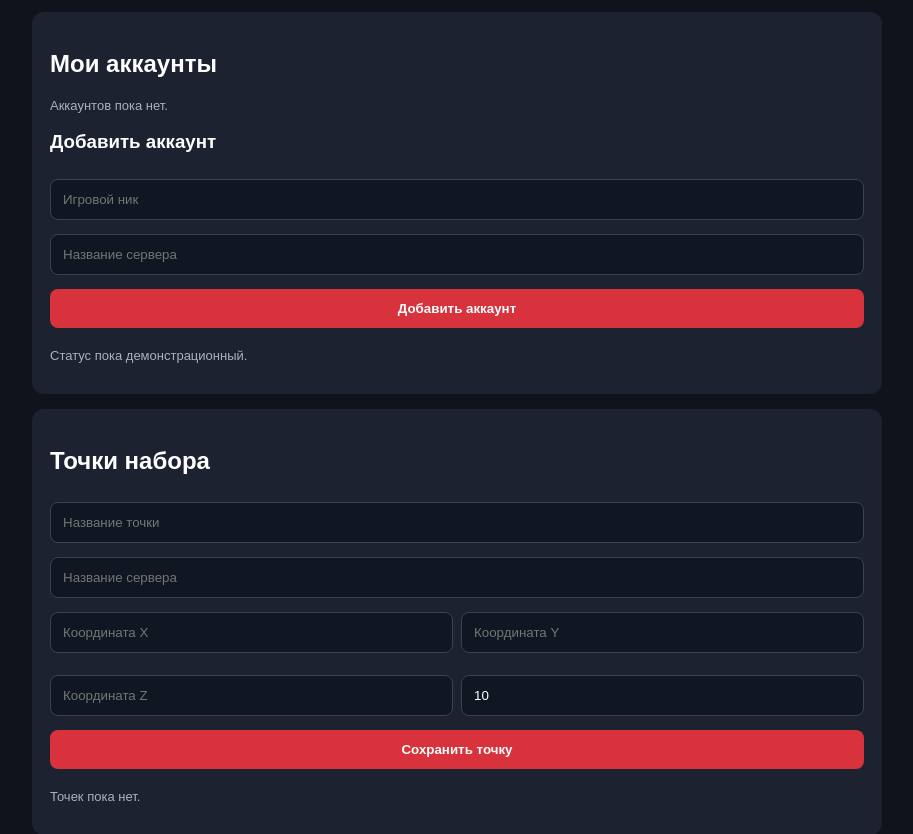
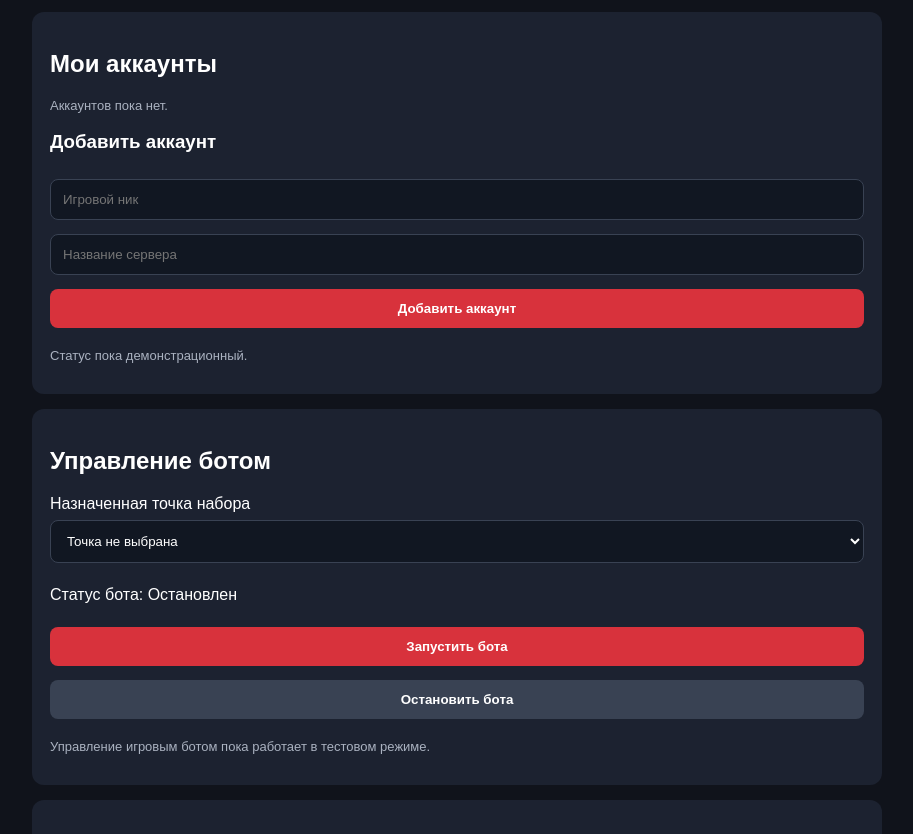
Before and after one commit to DJAOVOLBRO/BRFamilyManager, a plain HTML site: page index.html in a window 1280 px wide. Shown: the part 118-952 px from the top of the page, without its empty margins (183-1096 px from the left). Drawn offline with Linux system fonts and the light colour scheme.

Commit message:
Add files via upload

```diff
--- a/index.html
+++ b/index.html
@@ -34,7 +34,23 @@ max-width:500px{.grid{grid-template-columns:1fr}}
 <button onclick="addAccount()">Добавить аккаунт</button>
 <p class="note">Статус пока демонстрационный.</p>
 </div>
+<div class="card">
+  <h2>Управление ботом</h2>
 
+  <label>Назначенная точка набора</label>
+  <select id="botPoint" onchange="changeBotPoint(this.value)">
+    <option value="">Точка не выбрана</option>
+  </select>
+
+ <p>Статус бота: <span id="botStatus">Не подключён</span></p>
+
+<button onclick="startBot()">Запустить бота</button>
+<button class="secondary" onclick="stopBot()">Остановить бота</button>
+
+<p class="note">
+  Управление игровым ботом пока работает в тестовом режиме.
+</p>
+</div>
 <div class="card">
 <h2>Точки набора</h2>
 <input id="pointName" placeholder="Название точки">
@@ -66,7 +82,8 @@ max-width:500px{.grid{grid-template-columns:1fr}}
 let accounts = JSON.parse(localStorage.getItem("br_accounts") || "[]");
 let points = JSON.parse(localStorage.getItem("br_points") || "[]");
 let logs = JSON.parse(localStorage.getItem("br_logs") || "[]");
-
+let botPoint = localStorage.getItem("br_botPoint") || "";
+let botRunning = localStorage.getItem("br_botRunning") === "true";
 points.forEach(p => {
   if (!p.id) p.id = crypto.randomUUID();
 });
@@ -83,13 +100,39 @@ function save() {
   localStorage.setItem("br_accounts", JSON.stringify(accounts));
   localStorage.setItem("br_points", JSON.stringify(points));
   localStorage.setItem("br_logs", JSON.stringify(logs));
+  localStorage.setItem("br_botPoint", botPoint);
+  localStorage.setItem("br_botRunning", String(botRunning));
 }
+
 
 function log(message) {
   logs.unshift(new Date().toLocaleString("ru-RU") + " — " + message);
   logs = logs.slice(0, 100);
   save();
   renderLogs();
+}
+function changeBotPoint(value) {
+  botPoint = value;
+  save();
+  log("Назначенная точка бота изменена");
+}
+function startBot() {
+  if (!botPoint) {
+    alert("Сначала выбери точку набора!");
+    return;
+  }
+
+  document.getElementById("botStatus").textContent = "Запущен (тест)";
+  botRunning = true;
+save();
+  log("Бот запущен в тестовом режиме");
+}
+
+function stopBot() {
+  document.getElementById("botStatus").textContent = "Остановлен";
+  botRunning = false;
+save();
+  log("Бот остановлен");
 }
 function toggleAccountStatus(index) {
   accounts[index].online = !accounts[index].online;
@@ -136,7 +179,7 @@ function addAccount() {
   document.getElementById("server").value = "";
 }
 
-function addPoint() {
+ function addPoint() {
   let name = document.getElementById("pointName").value.trim();
   let server = document.getElementById("pointServer").value.trim();
   let x = document.getElementById("coordX").value.trim();
@@ -188,6 +231,9 @@ function deletePoint(index) {
 
   const id = points[index].id;
   points.splice(index, 1);
+  if (botPoint === id) {
+  botPoint = "";
+}
 
   accounts.forEach(a => {
     if (a.pointId === id) a.pointId = "";
@@ -196,6 +242,7 @@ function deletePoint(index) {
   save();
   log("Удалена точка: " + name);
   renderPoints();
+  renderBotPoints();
   renderAssignments();
   renderAccounts();
 }
@@ -281,7 +328,18 @@ function renderPoints() {
       </div>
     `).join("") : '<p class="note">Точек пока нет.</p>';
 }
+function renderBotPoints() {
+  const select = document.getElementById("botPoint");
+  if (!select) return;
 
+  select.innerHTML =
+    '<option value="">Точка не выбрана</option>' +
+    points.map(p =>
+      `<option value="${safe(p.id)}" ${p.id === botPoint ? "selected" : ""}>
+        ${safe(p.name)} — ${safe(p.server)}
+      </option>`
+    ).join("");
+}
 function renderAssignments() {
   document.getElementById("assignments").innerHTML =
     accounts.length ? accounts.map((a, i) => {
@@ -317,6 +375,9 @@ function renderLogs() {
 
 renderAccounts();
 renderPoints();
+renderBotPoints();
+document.getElementById("botStatus").textContent =
+  botRunning ? "Запущен (тест)" : "Остановлен";
 renderAssignments();
 renderLogs();
 </script>
```
